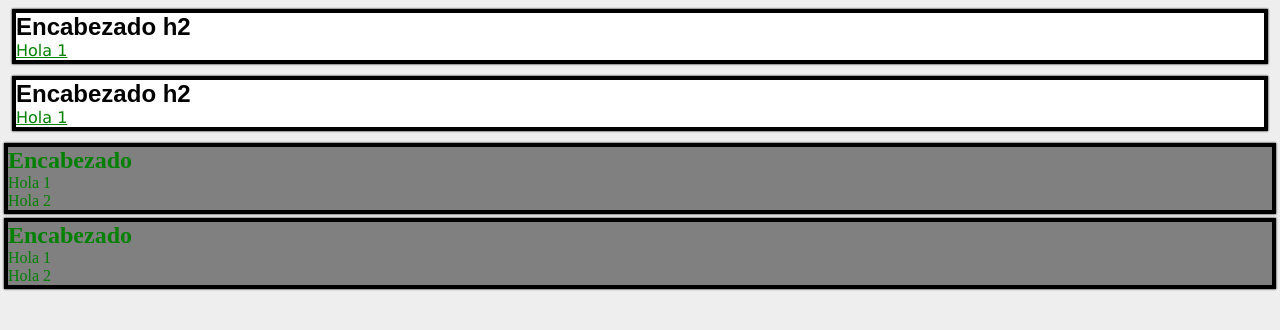
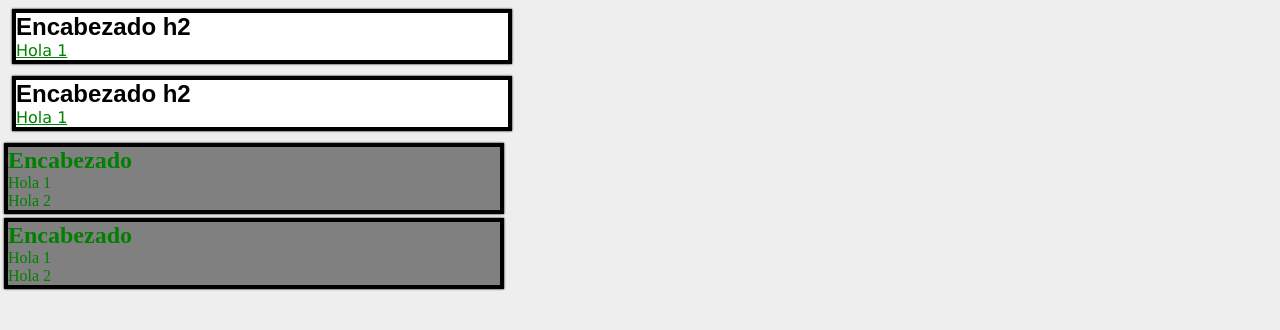
Before and after one commit to AngelDHackerman/javaScriptTypeScriptApisHTML5, a plain HTML site: page repasoSass/index.html in a window 1280 px wide. Shown: the part 40-370 px from the top of the page. Drawn offline with Linux system fonts and the light colour scheme.

Commit message:
creando operadores en Sass y terminado el repaso

```diff
--- a/repasoSass/style/styles.scss
+++ b/repasoSass/style/styles.scss
@@ -7,7 +7,7 @@
 }
 
 
-// * Variables
+      // * Variables
 
 $color-background: #eee;
 $color-letra: green;
@@ -24,7 +24,7 @@ p {
   color: $color-letra;
 }
 
-// * Mixins, los mixins son como funciones
+      // * Mixins, los mixins son como funciones
 
 @mixin caja_personalizada($fondo: white) {
   background-color: $fondo;
@@ -41,4 +41,8 @@ p {
   margin: 4px;
 }
 
-// * Operadores
+      // * Operadores
+
+.caja, .caja-secundaria {
+  width: 400px + 100px;
+}
```
Also changed, not shown: repasoSass/style/styles.css, 1 other file.
